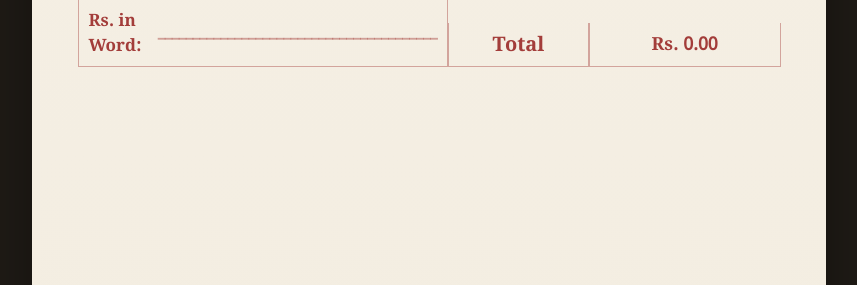
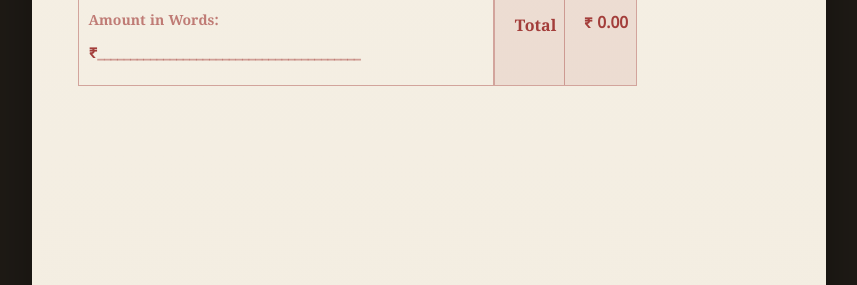
Before and after one commit to samarthchavda/akshar_light, a Python web app: template backend/app/templates/bill_template.html in a window 1280 px wide. Shown: the part 250-535 px from the top of the page, without its empty margins (211-1068 px from the left). Run offline with Jinja, Linux system fonts and the light colour scheme; the template is opened without the code that fills it, so the values that code supplies are empty.

Commit message:
Improve invoice formatting: add GST display, rupee symbol, and better layout
- Update bill template with improved footer layout (amount in words + summary grid)
- Add rupee symbol (₹) for better presentation
- Rename "GST (18%)" to "GST @ 18%" for clarity
- Change "Total" to "Grand Total" when GST is enabled
- Improve visual hierarchy with background colors and borders
- Fix frontend GST state preservation when editing invoices

```diff
--- a/backend/app/templates/bill_template.html
+++ b/backend/app/templates/bill_template.html
@@ -204,37 +204,71 @@
 
     .footer-grid {
       display: grid;
-      grid-template-columns: 1.45fr 0.55fr 0.75fr;
-      align-items: end;
+      grid-template-columns: 1.45fr 1fr;
+      gap: 0;
       margin-top: 0;
     }
 
-    .words-cell,
-    .total-label-cell,
-    .total-value-cell {
+    .footer-left {
       border: 1px solid var(--line);
       border-top: none;
-      min-height: 44px;
+      padding: 10px;
+      min-height: 80px;
+      display: flex;
+      flex-direction: column;
+      justify-content: center;
+    }
+
+    .words-label {
+      font-size: 14px;
+      font-weight: 600;
+      margin-bottom: 4px;
+      color: var(--ink-soft);
+    }
+
+    .words-cell {
+      font-size: 16px;
+      font-weight: 700;
+      line-height: 1.4;
+      min-height: 40px;
       display: flex;
       align-items: center;
     }
 
-    .words-cell {
-      padding: 8px 10px;
-      font-size: 17px;
-      font-weight: 700;
-      min-height: 48px;
+    .footer-right {
+      display: grid;
+      grid-template-columns: 1fr 1fr;
+      gap: 0;
     }
 
-    .total-label-cell {
-      justify-content: center;
-      font-size: 20px;
-      font-weight: 700;
+    .summary-row {
+      display: grid;
+      grid-template-columns: 1fr 1fr;
+      border: 1px solid var(--line);
+      border-top: none;
     }
 
-    .total-value-cell {
-      justify-content: center;
-      font-size: 18px;
+    .summary-label {
+      border-right: 1px solid var(--line);
+      padding: 12px 8px;
+      font-size: 15px;
+      font-weight: 600;
+      text-align: right;
+      background: rgba(163, 61, 58, 0.05);
+    }
+
+    .summary-value {
+      padding: 12px 10px;
+      font-size: 15px;
+      font-weight: 700;
+      text-align: right;
+    }
+
+    .total-row .summary-label,
+    .total-row .summary-value {
+      background: rgba(163, 61, 58, 0.1);
+      font-size: 16px;
+      padding: 14px 8px;
       font-weight: 700;
     }
 
@@ -313,15 +347,31 @@
     </table>
 
     <div class="footer-grid">
-      <div class="words-cell">Rs. in Word: <span class="placeholder">{{ total_words or '________________________________________' }}</span></div>
-      {% if gst_enabled %}
-        <div class="total-label-cell">Subtotal</div>
-        <div class="total-value-cell">Rs. {{ '%.2f'|format(subtotal or total) }}</div>
-        <div class="total-label-cell">GST (18%)</div>
-        <div class="total-value-cell">Rs. {{ '%.2f'|format(gst_amount or 0) }}</div>
-      {% endif %}
-      <div class="total-label-cell">Total</div>
-      <div class="total-value-cell">Rs. {{ '%.2f'|format(total) }}</div>
+      <div class="footer-left">
+        <div class="words-label">Amount in Words:</div>
+        <div class="words-cell">₹ <span class="placeholder">{{ total_words or '________________________________________' }}</span></div>
+      </div>
+      <div class="footer-right">
+        {% if gst_enabled %}
+          <div class="summary-row">
+            <div class="summary-label">Subtotal</div>
+            <div class="summary-value">₹ {{ '%.2f'|format(subtotal or total) }}</div>
+          </div>
+          <div class="summary-row">
+            <div class="summary-label">GST @ 18%</div>
+            <div class="summary-value">₹ {{ '%.2f'|format(gst_amount or 0) }}</div>
+          </div>
+          <div class="summary-row total-row">
+            <div class="summary-label">Grand Total</div>
+            <div class="summary-value">₹ {{ '%.2f'|format(total) }}</div>
+          </div>
+        {% else %}
+          <div class="summary-row total-row">
+            <div class="summary-label">Total</div>
+            <div class="summary-value">₹ {{ '%.2f'|format(total) }}</div>
+          </div>
+        {% endif %}
+      </div>
     </div>
 
     <div class="contact">{{ company_contact }}</div>
--- a/frontend/src/App.jsx
+++ b/frontend/src/App.jsx
@@ -481,6 +481,7 @@ export default function App() {
         price: item.price,
       })) || [{ id: 1, desc: '', qty: 1, price: 0 }],
       notes: invoice.notes || '',
+      gst_enabled: invoice.gst_enabled || false,
       nextId: (invoice.items?.length || 0) + 1,
     });
     setView('new');
```
